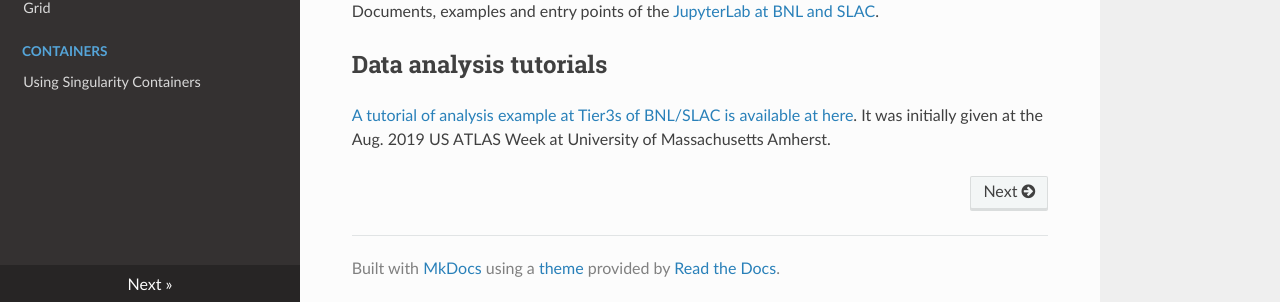
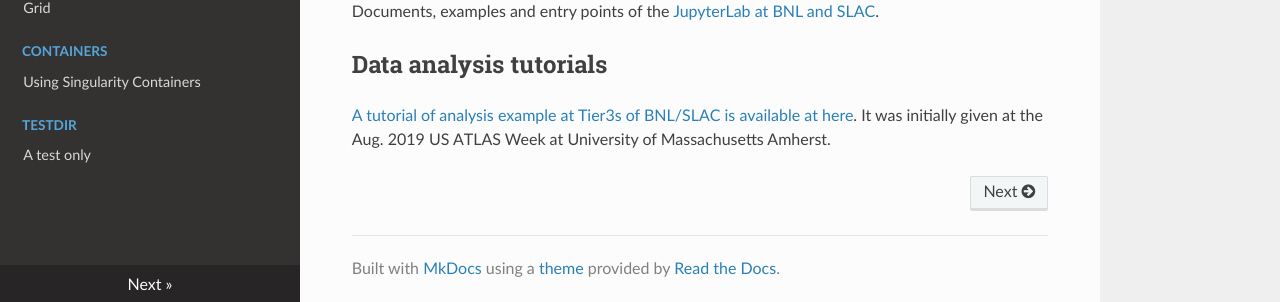
Before and after one commit to usatlas/AFdocs, an MkDocs documentation site: the page built from tier3docs/README.md, in a window 1280 px wide and 1158 px high. Shown: the part 853-1155 px from the top of the window. Built offline with MkDocs 1.6.1, drawn with Linux system fonts in a browser that asks for light colours; nearby versions of some CDN libraries.

Commit message:
An attempt to modify mkdocs.yml

```diff
--- a/mkdocs.yml
+++ b/mkdocs.yml
@@ -23,4 +23,6 @@ nav:
         - 'Tutorial of Analysis Examples on the Grid': Tutorial-2019Aug/Grid/README.md
     - 'Containers':
         - 'Using Singularity Containers': Containers/UsingSingularity/README.md
+    - 'testDir':
+        - 'A test only': testDir/BNL/README.md
 theme: readthedocs
```
